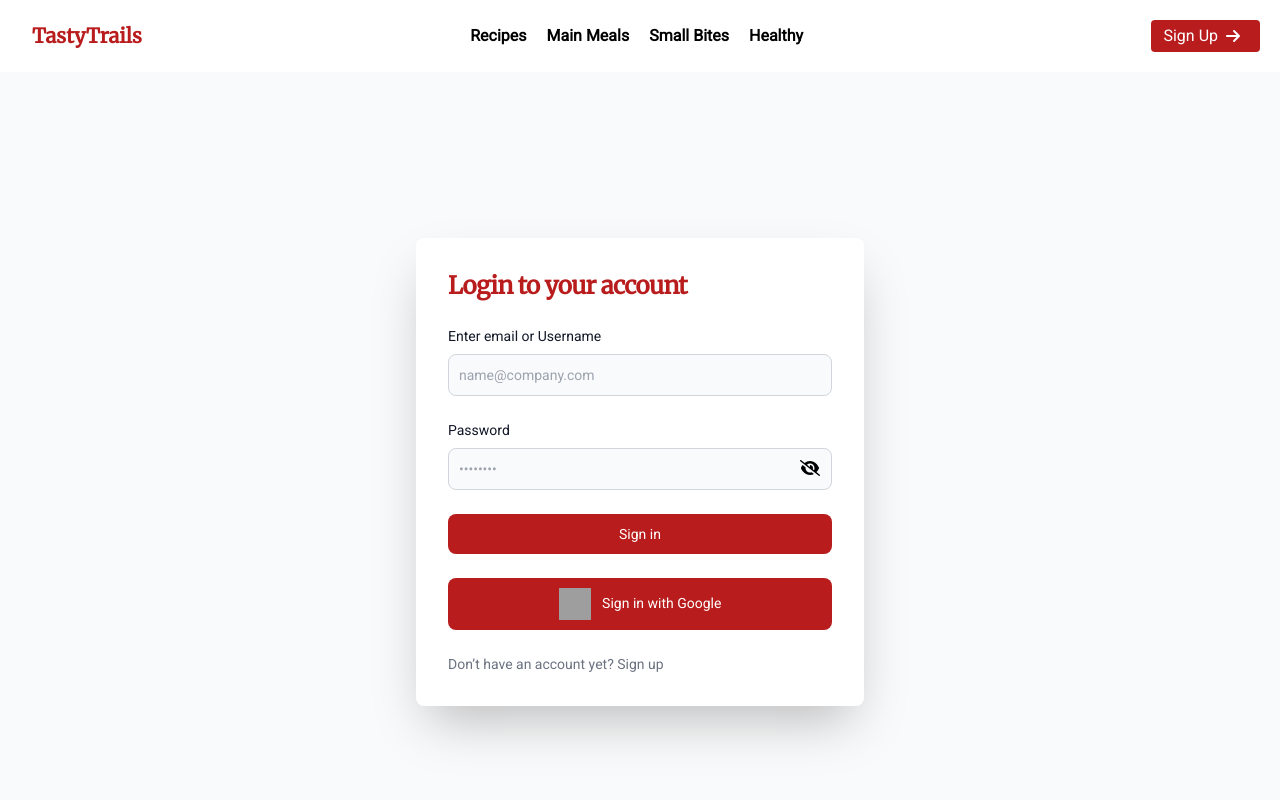
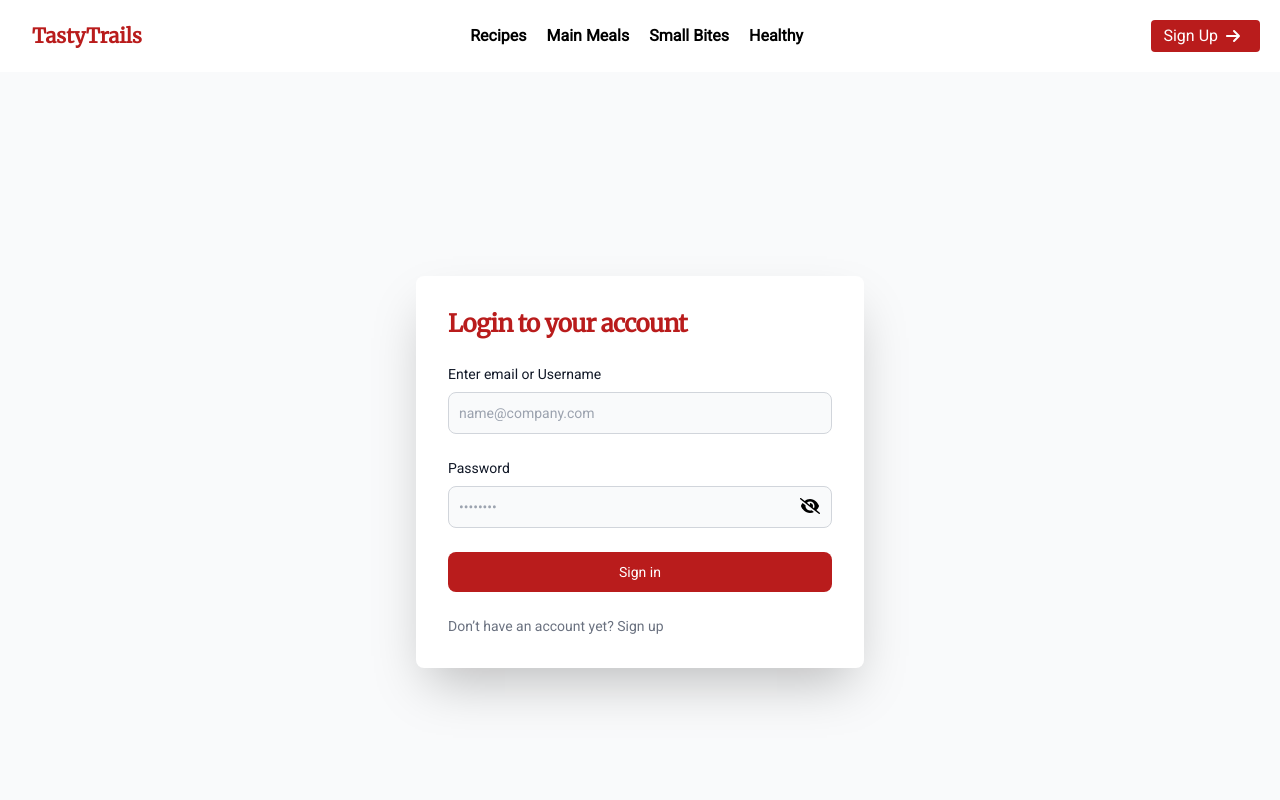
Before and after one commit to AlfiyaSiddique/TastyTrails, a React (Vite) app in the folder frontend/: page /login in a window 1280 px wide. Shown: the top 800 px of the page. Built offline with nearby package versions, Linux system fonts and the light colour scheme; grey boxes are pictures that could not be loaded.

Commit message:
added token in username as well

```diff
--- a/frontend/common/useGoogleAuth.js
+++ /dev/null
@@ -1,48 +0,0 @@
-import { useGoogleLogin } from "@react-oauth/google";
-import axios from "axios";
-
-const useGoogleAuth = (onSuccessCallback,isSignup) => {
-  const googleLogin = useGoogleLogin({
-    onSuccess: async (response) => {
-      try {
-        const res = await axios.get(
-          "https://www.googleapis.com/oauth2/v2/userinfo",
-          {
-            headers: {
-              Authorization: `Bearer ${response.access_token}`,
-            },
-          }
-        );
-        const { email, name ,id,picture } = res.data;
-        const username = email.split("@")[0]; // Extract username from email
-        const [firstName, lastName] = name.split(' '); // Split name
-        const password = id;
-
-         const form_data = isSignup ? {
-          firstName,
-          lastName,
-          profile: picture,
-          username,
-          email,
-          password
-        } : {
-          searchTerm: username,
-          email,
-          password
-        };
-
-        // Call the success callback with form_data
-        onSuccessCallback(form_data);
-      } catch (err) {
-        console.log(err);
-      }
-    },
-    onError: (error) => {
-      console.log("Google Login Failed", error);
-    },
-  });
-
-  return googleLogin; // Returns the googleLogin function
-};
-
-export default useGoogleAuth;
--- a/frontend/src/Pages/Login.jsx
+++ b/frontend/src/Pages/Login.jsx
@@ -6,7 +6,7 @@ import axios from "axios";
 import { FontAwesomeIcon } from "@fortawesome/react-fontawesome";
 import { faEye, faEyeSlash } from "@fortawesome/free-solid-svg-icons";
 import { useNavigate } from "react-router-dom";
-import useGoogleAuth from "../../common/useGoogleAuth"
+
 const Login = () => {
   const navigate = useNavigate();
   const backendURL = import.meta.env.VITE_BACKEND_URL;
@@ -36,15 +36,17 @@ const Login = () => {
           localStorage.setItem("tastytoken", JSON.stringify(res.data.token));
           // creating a token named "username" for storing logged in user's name for comment purposes
           localStorage.setItem("username", JSON.stringify(res.data.user.username));
-          navigator(`/user/${res.data.user._id}`, {
+          navigate(`/user/${res.data.user._id}`, {
             state: { user: res.data.user },
           });
         }
       })
       .catch((err) => {
         toast.error(err.response.data.message);
+
       });
   };
+
 
   // Reusable function
   const handleLogin = (formData) => {
@@ -61,10 +63,10 @@ const Login = () => {
       })
       .catch((err) => {
         toast.error(err.response.data.message);
+
       });
   };
-  // Using custom Google Auth hook
-  const googleLogin = useGoogleAuth(handleLogin);
+
 
   return (
     <div>
@@ -126,8 +128,6 @@ const Login = () => {
                   Sign in
                 </button>
               </form>
-                <button onClick={() => googleLogin()} className="w-full text-white bg-red-700 hover:bg-red-500 focus:ring-4 focus:outline-none focus:ring-primary-300 font-medium rounded-lg text-sm px-5 py-2.5 text-center dark:bg-primary-600 dark:hover:bg-primary-700 dark:focus:ring-primary-800 ">
-                <img src="https://img.icons8.com/?size=100&id=17949&format=png&color=000000" class="w-8 h-8 mr-2 inline-block"/> Sign in with Google</button>
                 <p className="text-sm font-light text-gray-500 dark:text-gray-400">
                   Don’t have an account yet?{" "}
                   <Link
--- a/frontend/src/Pages/Signup.jsx
+++ b/frontend/src/Pages/Signup.jsx
@@ -6,7 +6,7 @@ import { faEye, faEyeSlash } from "@fortawesome/free-solid-svg-icons";
 import validate from "../../common/validation.js";
 import axios from "axios";
 import { toast } from "react-toastify";
-import useGoogleAuth from "../../common/useGoogleAuth"
+
 
 const Signup = () => {
   const navigator = useNavigate();
@@ -101,6 +101,8 @@ const Signup = () => {
                 "tastytoken",
                 JSON.stringify(res.data.token)
               );
+              // creating a token named "username" for storing logged in user's name for comment purposes
+              localStorage.setItem("username", JSON.stringify(res.data.user.username));
               navigator(`/user/${res.data.user._id}`, {
                 state: { user: res.data.user },
               });
@@ -139,7 +141,7 @@ const Signup = () => {
   }
 };
 
-const googleSignup = useGoogleAuth(handleGoogleSignup, true);
+
 
   return (
  <div>
@@ -325,9 +327,6 @@ const googleSignup = useGoogleAuth(handleGoogleSignup, true);
                   Sign Up
                 </button>
               </form>
-               <button onClick={() => googleSignup()} className="w-full text-white bg-red-700 hover:bg-red-500 focus:ring-4 focus:outline-none focus:ring-primary-300 font-medium rounded-lg text-sm px-5 py-2.5 text-center dark:bg-primary-600 dark:hover:bg-primary-700 dark:focus:ring-primary-800 ">
-               <img src="https://img.icons8.com/?size=100&id=17949&format=png&color=000000" class="w-8 h-8 mr-2 inline-block"/> Sign up with Google
-               </button>
                  {/* Already Have an Account */}
                 <p className="text-sm font-light text-gray-500 dark:text-gray-400">
                   Already Have an Account?{" "}
```
Lines whose indentation alone changed are shown as unchanged.
